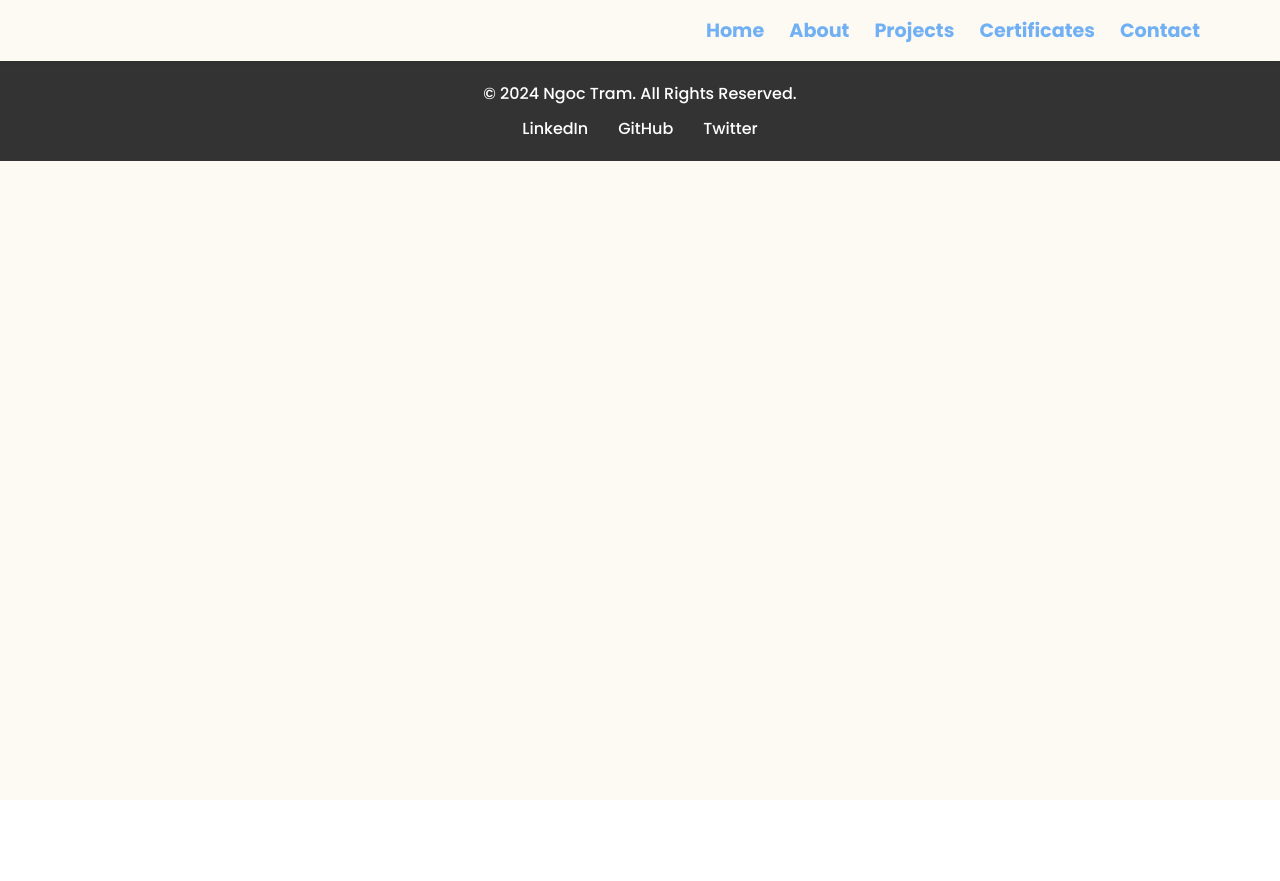
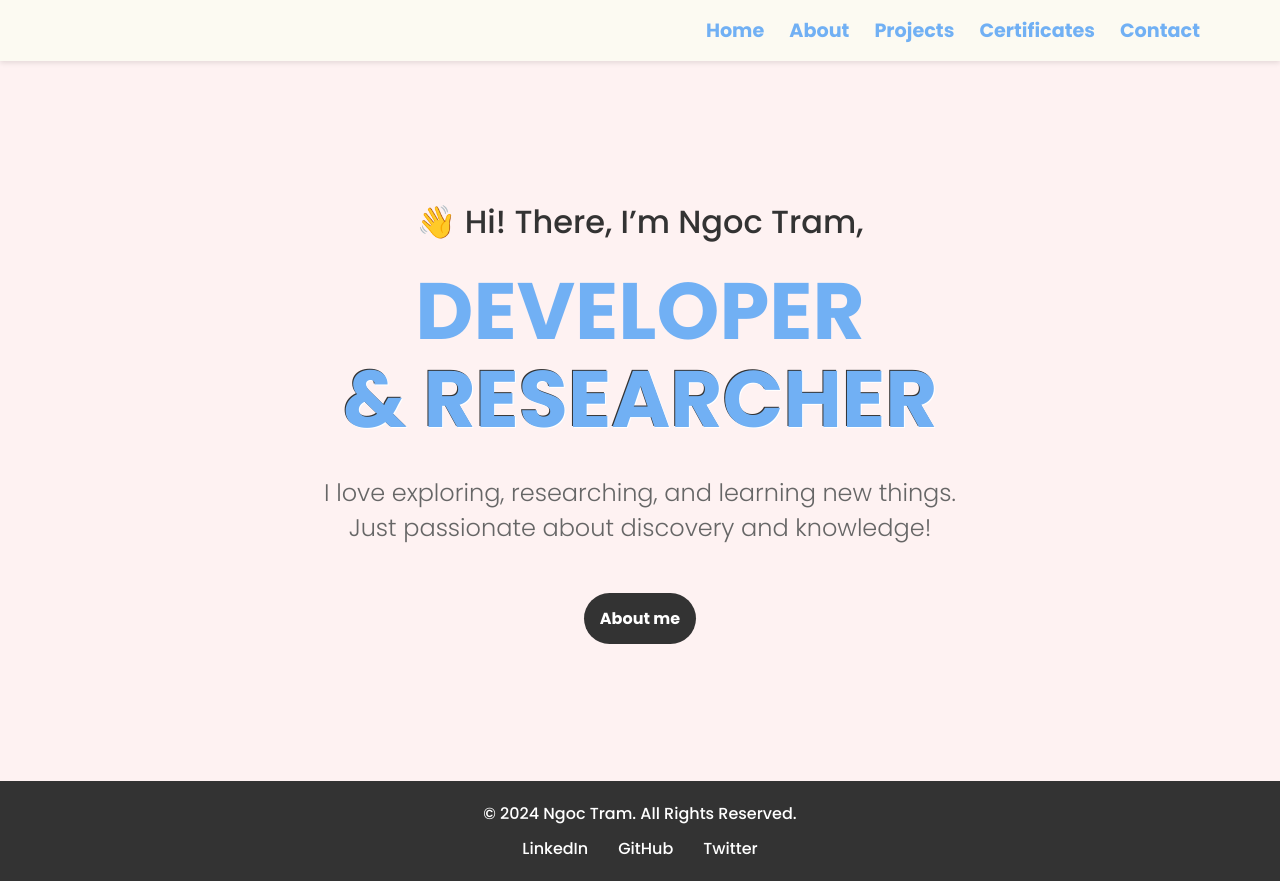
Before and after one commit to HTNT0117/my-portfolio, an Angular app: page /ngtram-portfolio in a window 1280 px wide. Before the commit this address led to /. Before the commit the page ends 800 px from the top, so only its background shows below. Built offline with nearby package versions, Linux system fonts and the light colour scheme; a web font is replaced by a local one.

Commit message:
fix path 2

```diff
--- a/src/app/pages/components/header/header.component.html
+++ b/src/app/pages/components/header/header.component.html
@@ -1,9 +1,9 @@
 <div class="horizontal-header">
     <nav class="nav-links poppins-bold">
-      <a href="/my-portfolio" class="nav-link">Home</a>
-      <a href="/my-portfolio/about" class="nav-link">About</a>
-      <a href="/my-portfolio/projects" class="nav-link">Projects</a>
-      <a href="/my-portfolio/certificates" class="nav-link">Certificates</a>
-      <a href="/my-portfolio/contact" class="nav-link">Contact</a>
+      <a href="/ngtram-portfolio" class="nav-link">Home</a>
+      <a href="/ngtram-portfolio/about" class="nav-link">About</a>
+      <a href="/ngtram-portfolio/projects" class="nav-link">Projects</a>
+      <a href="/ngtram-portfolio/certificates" class="nav-link">Certificates</a>
+      <a href="/ngtram-portfolio/contact" class="nav-link">Contact</a>
     </nav>
   </div>
--- a/src/app/pages/home/home-greeting/home-greeting.component.ts
+++ b/src/app/pages/home/home-greeting/home-greeting.component.ts
@@ -11,7 +11,7 @@ import { Router } from '@angular/router';
 export class HomeGreetingComponent {
   constructor(private router: Router) {}
   goToAbout() {
-    this.router.navigate(['/my-portfolio/about']);
+    this.router.navigate(['/ngtram-portfolio/about']);
   }
 
 }
```
Also changed, not shown: src/app/app.routes.ts (+5 -5 lines).
